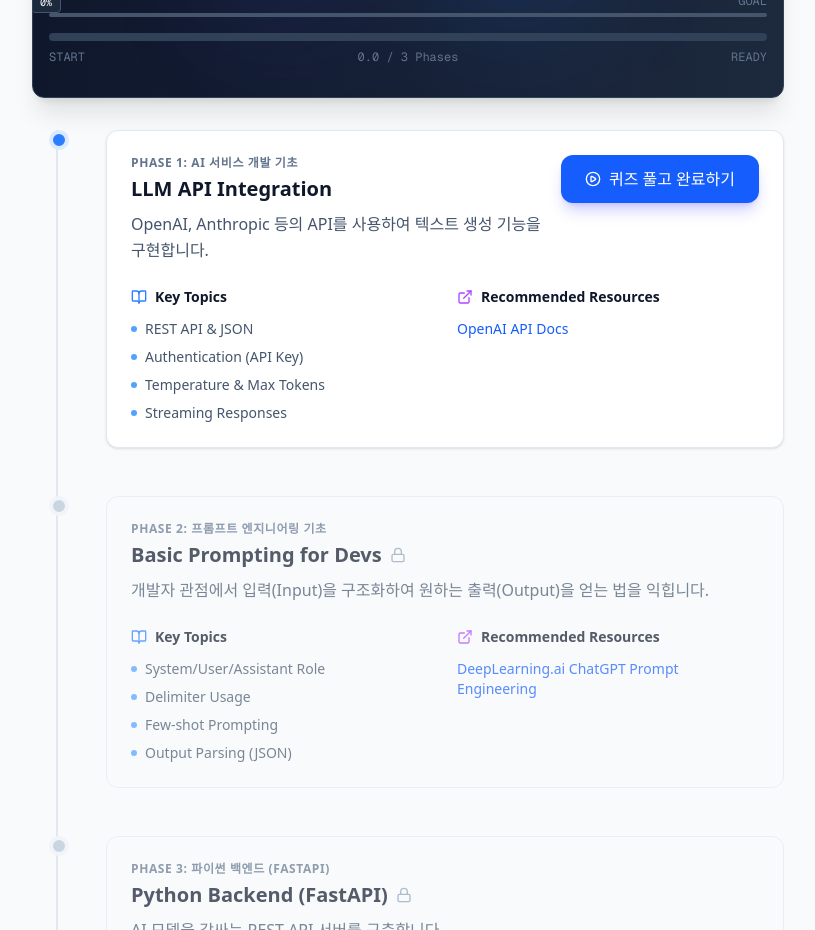
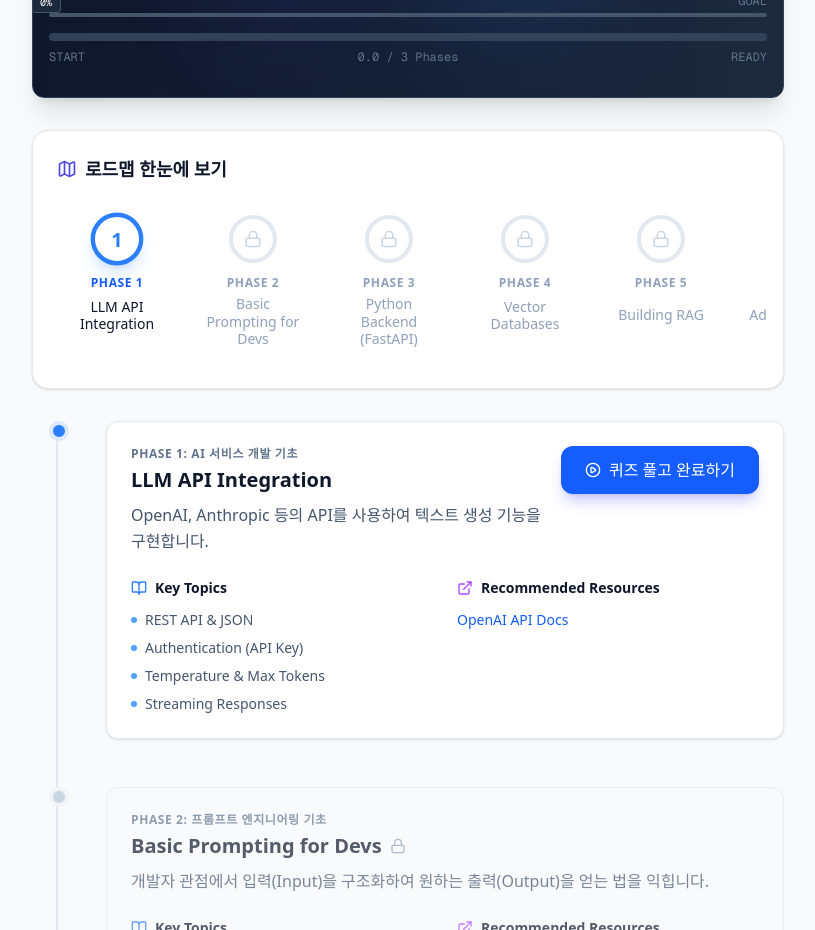
Before and after one commit to EJ-pro/AI-Job-Recommendation, a Next.js app in the folder web/: page /job/ai-app in a window 1280 px wide. Shown: the part 2020-2950 px from the top of the page, without its empty margins (232-1047 px from the left). Built offline with nearby package versions, Linux system fonts and the light colour scheme.

Commit message:
상세보기 화면 요약 로드맵 추가

```diff
--- a/web/src/components/JobReadinessTracker.tsx
+++ b/web/src/components/JobReadinessTracker.tsx
@@ -4,6 +4,7 @@ import React, { useState, useEffect } from 'react';
 import { RoadmapStep } from '@/lib/data';
 import { ProgressHero } from './ProgressHero';
 import { QuizModal } from './QuizModal';
+import { RoadmapOverview } from './RoadmapOverview';
 import { CheckCircle2, Lock, ChevronRight, BookOpen, ExternalLink, PlayCircle } from 'lucide-react';
 import clsx from 'clsx';
 import Button from '@/components/Button';
@@ -73,6 +74,18 @@ export function JobReadinessTracker({ jobId, roadmap }: JobReadinessTrackerProps
         <div className="w-full max-w-4xl mx-auto">
             <ProgressHero progress={progress} />
 
+            <RoadmapOverview
+                roadmap={roadmap}
+                completedSteps={completedSteps}
+                onStepClick={(index) => {
+                    // Optional: Scroll to the step or just view details
+                    const element = document.getElementById(`step-${index}`);
+                    if (element) {
+                        element.scrollIntoView({ behavior: 'smooth', block: 'center' });
+                    }
+                }}
+            />
+
             <div className="relative border-l-2 border-slate-200 dark:border-slate-800 ml-4 md:ml-6 space-y-12">
                 {sortedRoadmapWithIndex.map(({ step, index }) => {
                     const isCompleted = completedSteps.includes(index);
@@ -80,7 +93,7 @@ export function JobReadinessTracker({ jobId, roadmap }: JobReadinessTrackerProps
                     const hasQuiz = !!step.quiz;
 
                     return (
-                        <div key={index} className="relative pl-8 md:pl-12">
+                        <div key={index} id={`step-${index}`} className="relative pl-8 md:pl-12">
                             {/* Timeline Node */}
                             <div
                                 className={clsx(
--- /dev/null
+++ b/web/src/components/RoadmapOverview.tsx
@@ -0,0 +1,133 @@
+'use client';
+
+import React, { useRef } from 'react';
+import { RoadmapStep } from '@/lib/data';
+import { CheckCircle2, Lock, Map, ChevronLeft, ChevronRight } from 'lucide-react';
+import clsx from 'clsx';
+
+interface RoadmapOverviewProps {
+    roadmap: RoadmapStep[];
+    completedSteps: number[];
+    onStepClick?: (index: number) => void;
+}
+
+export function RoadmapOverview({ roadmap, completedSteps, onStepClick }: RoadmapOverviewProps) {
+    const scrollContainerRef = useRef<HTMLDivElement>(null);
+
+    const scroll = (direction: 'left' | 'right') => {
+        if (scrollContainerRef.current) {
+            const container = scrollContainerRef.current;
+            const scrollAmount = 300; // Adjust scroll amount as needed
+            const newScrollLeft = direction === 'left'
+                ? container.scrollLeft - scrollAmount
+                : container.scrollLeft + scrollAmount;
+
+            container.scrollTo({
+                left: newScrollLeft,
+                behavior: 'smooth'
+            });
+        }
+    };
+
+    return (
+        <div className="w-full bg-white dark:bg-slate-900 border border-slate-200 dark:border-slate-800 rounded-2xl p-6 mb-8 shadow-sm">
+            <div className="flex items-center gap-2 mb-6">
+                <Map className="w-5 h-5 text-primary" />
+                <h3 className="text-lg font-bold text-slate-900 dark:text-white">로드맵 한눈에 보기</h3>
+            </div>
+
+            <div className="relative group/container">
+                {/* Navigation Buttons */}
+                <button
+                    onClick={() => scroll('left')}
+                    className="absolute left-0 top-1/2 -translate-y-1/2 -translate-x-4 z-20 w-10 h-10 bg-white dark:bg-slate-800 rounded-full shadow-lg border border-slate-200 dark:border-slate-700 flex items-center justify-center text-slate-600 dark:text-slate-300 hover:scale-110 transition-transform opacity-0 group-hover/container:opacity-100 disabled:opacity-0"
+                    aria-label="Previous steps"
+                >
+                    <ChevronLeft size={20} />
+                </button>
+
+                <button
+                    onClick={() => scroll('right')}
+                    className="absolute right-0 top-1/2 -translate-y-1/2 translate-x-4 z-20 w-10 h-10 bg-white dark:bg-slate-800 rounded-full shadow-lg border border-slate-200 dark:border-slate-700 flex items-center justify-center text-slate-600 dark:text-slate-300 hover:scale-110 transition-transform opacity-0 group-hover/container:opacity-100 disabled:opacity-0"
+                    aria-label="Next steps"
+                >
+                    <ChevronRight size={20} />
+                </button>
+
+                <div
+                    ref={scrollContainerRef}
+                    className="relative overflow-x-auto pb-4 pt-2 -mx-2 px-2 no-scrollbar snap-x scroll-smooth"
+                >
+                    {/* Horizontal Connection Line */}
+                    <div className="absolute top-[34px] left-0 w-[200%] h-1 bg-slate-100 dark:bg-slate-800 rounded-full -z-10" />
+
+                    {/* Progress Line - simplified for scrolling */}
+                    <div
+                        className="absolute top-[34px] left-0 h-1 bg-primary/30 rounded-full transition-all duration-500 -z-10"
+                        style={{
+                            width: `${Math.min(100, (completedSteps.length / (roadmap.length - 1)) * 100)}%`
+                        }}
+                    />
+
+                    <div className="flex gap-4">
+                        {roadmap.map((step, index) => {
+                            const isCompleted = completedSteps.includes(index);
+                            const isLocked = index > 0 && !completedSteps.includes(index - 1) && !isCompleted;
+
+                            return (
+                                <div
+                                    key={index}
+                                    className="flex flex-col items-center min-w-[120px] snap-center cursor-pointer group"
+                                    onClick={() => onStepClick && onStepClick(index)}
+                                >
+                                    {/* Node Circle */}
+                                    <div className={clsx(
+                                        "w-12 h-12 rounded-full flex items-center justify-center border-4 transition-all duration-300 mb-3 bg-white dark:bg-slate-900 z-10 relative",
+                                        isCompleted ? "border-green-500 text-green-500" :
+                                            (isLocked ? "border-slate-200 text-slate-300 dark:border-slate-700 dark:text-slate-600" : "border-blue-500 text-blue-500 shadow-lg shadow-blue-500/20 scale-110")
+                                    )}>
+                                        {isCompleted ? (
+                                            <CheckCircle2 size={20} strokeWidth={3} />
+                                        ) : isLocked ? (
+                                            <Lock size={18} />
+                                        ) : (
+                                            <span className="text-lg font-bold">{index + 1}</span>
+                                        )}
+                                    </div>
+
+                                    {/* Text Content */}
+                                    <div className="text-center space-y-1 w-full px-1">
+                                        <div className={clsx(
+                                            "text-xs font-bold uppercase tracking-wider",
+                                            isCompleted ? "text-green-600" :
+                                                (isLocked ? "text-slate-400" : "text-blue-600")
+                                        )}>
+                                            Phase {index + 1}
+                                        </div>
+                                        <div className={clsx(
+                                            "text-sm font-medium leading-tight line-clamp-2 min-h-[2.5rem] flex items-center justify-center px-1 transition-colors",
+                                            isCompleted ? "text-slate-700 dark:text-slate-300" :
+                                                (isLocked ? "text-slate-400 dark:text-slate-600" : "text-slate-900 dark:text-white font-bold")
+                                        )}>
+                                            {step.title}
+                                        </div>
+                                    </div>
+                                </div>
+                            );
+                        })}
+                    </div>
+                </div>
+            </div>
+
+            <style jsx>{`
+                .no-scrollbar::-webkit-scrollbar {
+                    display: none;
+                }
+                .no-scrollbar {
+                    -ms-overflow-style: none;
+                    scrollbar-width: none;
+                }
+            `}</style>
+        </div>
+    );
+}
```
